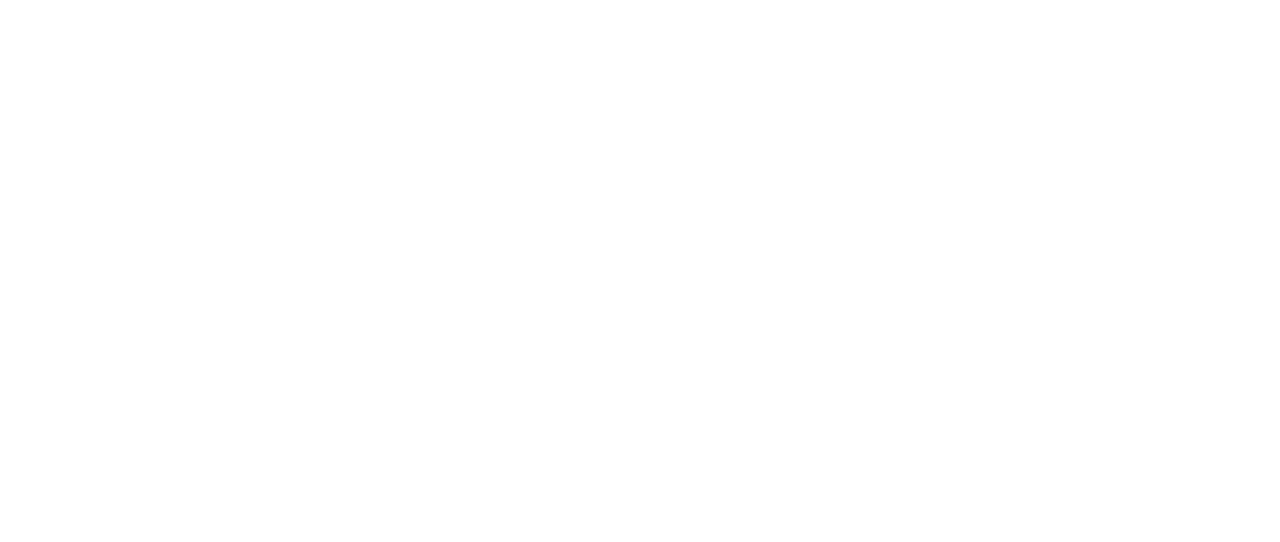
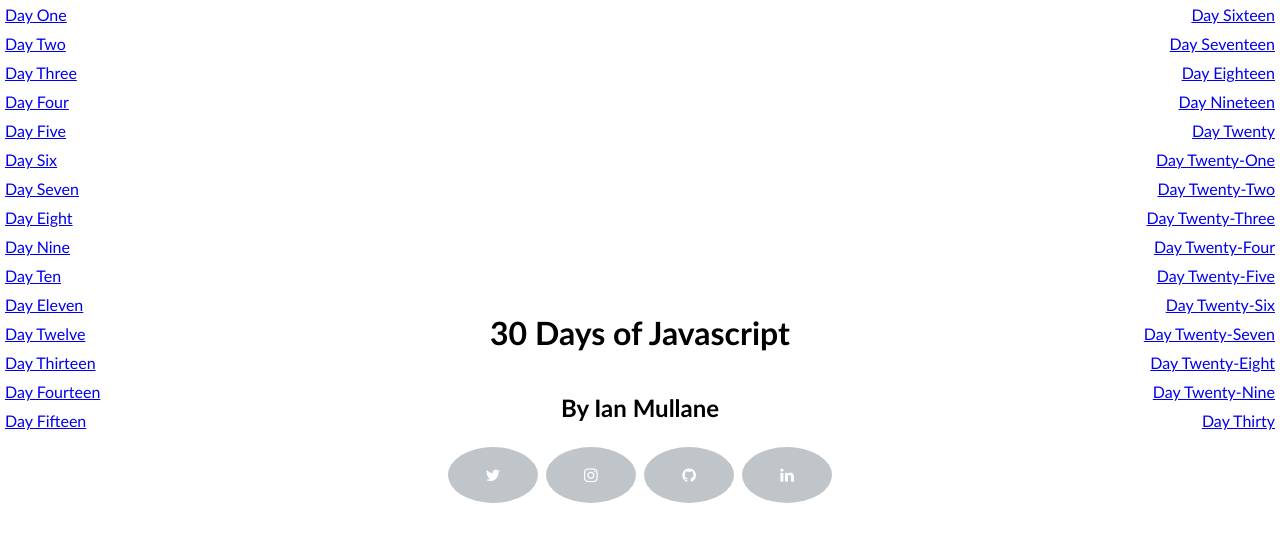
Before and after one commit to mullane-ian/30DaysJS, a plain HTML site: page index.html in a window 1280 px wide. Drawn offline with Linux system fonts and the light colour scheme.

Commit message:
Set up Main page

```diff
--- a/index.html
+++ b/index.html
@@ -4,9 +4,62 @@
     <meta charset="UTF-8">
     <meta http-equiv="X-UA-Compatible" content="IE=edge">
     <meta name="viewport" content="width=device-width, initial-scale=1.0">
-    <title>Document</title>
+    <title>Ian-30DaysJs</title>
+    <link rel="stylesheet" href="style.css">
+    <link rel="stylesheet" href="https://cdnjs.cloudflare.com/ajax/libs/font-awesome/4.7.0/css/font-awesome.min.css">
 </head>
 <body>
+    <div class="container">
+        <div class="header">
+            <h1>30 Days of Javascript</h1>
+            <h2>By Ian Mullane</h2>
+            <div class="social-links">
+                <a href="https://twitter.com/ian_gangsta" class="fa fa-twitter"></a>
+                <a href="#" class="fa fa-instagram"></a>
+                <a href="#" class="fa fa-github"></a>
+                <a href="#" class="fa fa-linkedin"></a>
+
+            </div>
+        </div>
+
+        <div class="days container">
+            <div class="day-list-left">
+                <a href="day1.html">Day One</a>
+                <a href="day2.html">Day Two</a>
+                <a href="day3.html">Day Three</a>
+                <a href="day4.html">Day Four</a>
+                <a href="day5.html">Day Five</a>
+                <a href="day6.html">Day Six</a>
+                <a href="day7.html">Day Seven</a>
+                <a href="day8.html">Day Eight</a>
+                <a href="day9.html">Day Nine</a>
+                <a href="day10.html">Day Ten</a>
+                <a href="day11.html">Day Eleven</a>
+                <a href="day12.html">Day Twelve</a>
+                <a href="day13.html">Day Thirteen</a>
+                <a href="day14.html">Day Fourteen</a>
+                <a href="day15.html">Day Fifteen</a>
+            </div>
+            <div class="day-list-right">
+                <a href="day16.html">Day Sixteen</a>
+                <a href="day17.html">Day Seventeen</a>
+                <a href="day18.html">Day Eighteen</a>
+                <a href="day19.html">Day Nineteen</a>
+                <a href="day20.html">Day Twenty</a>
+                <a href="day21.html">Day Twenty-One</a>
+                <a href="day22.html">Day Twenty-Two</a>
+                <a href="day23.html">Day Twenty-Three</a>
+                <a href="day24.html">Day Twenty-Four</a>
+                <a href="day25.html">Day Twenty-Five</a>
+                <a href="day26.html">Day Twenty-Six</a>
+                <a href="day27.html">Day Twenty-Seven</a>
+                <a href="day28.html">Day Twenty-Eight</a>
+                <a href="day29.html">Day Twenty-Nine</a>
+                <a href="day30.html">Day Thirty</a>
+            </div>
+
+        </div>
+    </div>
 
 </body>
 </html>
--- a/style.css
+++ b/style.css
@@ -0,0 +1,77 @@
+body {
+    margin: 0;
+    padding: 0;
+    font-family: 'Gill Sans', 'Gill Sans MT', Calibri, 'Trebuchet MS', sans-serif;
+
+}
+
+.header {
+    position: absolute;
+    width: 100%;
+    height: 100vh;
+    display: flex;
+    flex-direction: column;
+    justify-content: center;
+    align-items: center;
+}
+
+.social-links {
+    z-index: 100;
+}
+.fa {
+    padding: 20px;
+
+    width: 50px;
+    text-align: center;
+    text-decoration: none;
+    margin: 5px 2px;
+    border-radius: 50%;
+  }
+
+  .fa:hover {
+      opacity: 0.7;
+  }
+.fa-twitter {
+    background: #bfc5c9;
+    color: white;
+  }
+
+  .fa-instagram {
+    background: #bfc5c9;
+    color: white;
+  }
+
+  .fa-github {
+    background: #bfc5c9;
+    color: white;
+  }
+  .fa-linkedin {
+    background: #bfc5c9;
+    color: white;
+  }
+
+
+.day-list-left {
+    position: absolute;
+    display: flex;
+    flex-flow: column wrap;
+    max-height: 100%;
+    z-index: 1;
+
+}
+.day-list-left a {
+   padding: 5px;
+}
+
+.day-list-right {
+    position: absolute;
+    display: flex;
+    align-items: flex-end;
+    flex-flow: column wrap;
+    width: 100%;
+    max-height: 100%;
+
+    }
+        .day-list-right a {
+            padding: 5px;
+        }
```
Also changed, not shown: day1.html (added, +25 -0 lines).
